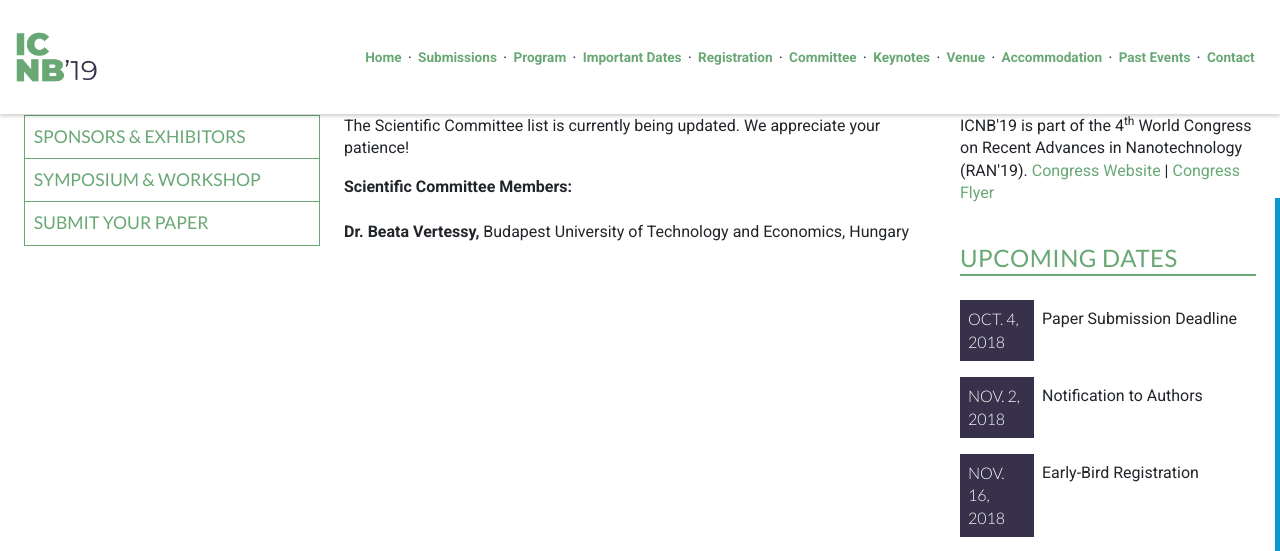
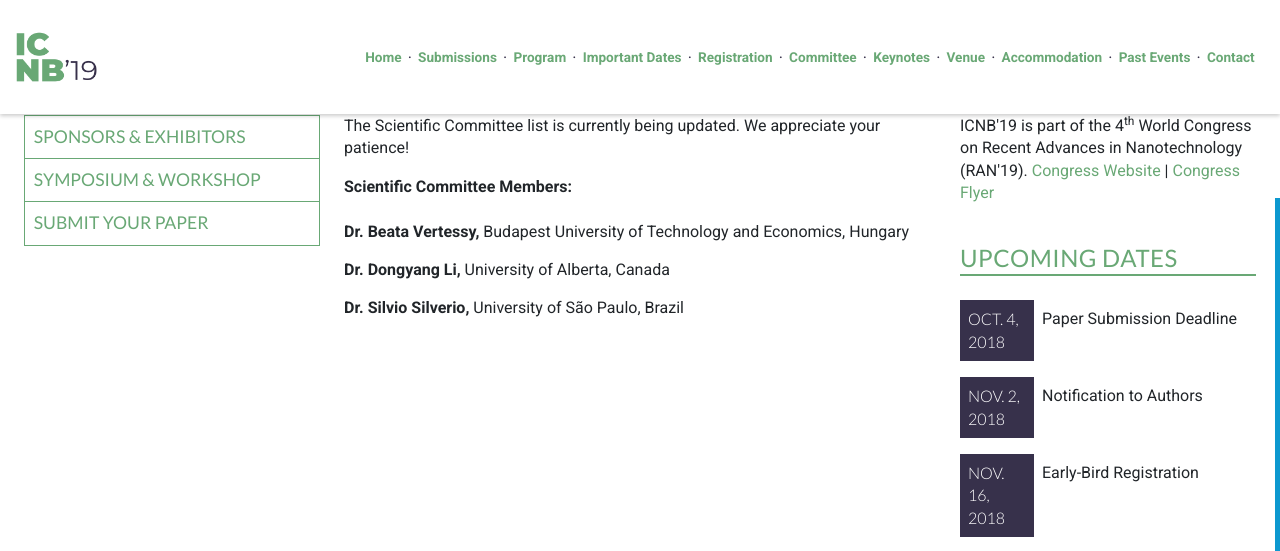
Before and after one commit to intaset/nbconference, a Jekyll site: the page built from committee.html, in a window 1280 px wide and 900 px high, scrolled down 389 px, cut to the strip 0-551 px from the top of the window. Built offline with Jekyll 4.4.1, drawn with Linux system fonts in a browser that asks for light colours; nearby versions of some CDN libraries; Markdown is read by kramdown in place of the engine named in the settings; comment, search, counter and statistics services are not loaded.

Commit message:
added committee members

```diff
--- a/committee.html
+++ b/committee.html
@@ -12,10 +12,12 @@ meta: The scientific committee members of ICNB.
 
     <p class="bold">Scientific Committee Members:</p><br>
     <p class="body"><b>Dr. Beata Vertessy,</b> Budapest University of Technology and Economics, Hungary</p>
+     <p class="body"><b>Dr. Dongyang Li,</b> University of Alberta, Canada</p>
+     <p class="body"><b>Dr. Silvio Silverio,</b>  University of São Paulo, Brazil</p>
 
     <!--<p class="body"><b>Dr. Alena Čejková,</b> University of Chemistry and Technology Prague, Czech Republic</p>
     <p class="body"><b>Dr. Peng Chen,</b> NTU, Singapore</p>
-    <p class="body"><b>Dr. Dongyang Li,</b> University of Alberta, Canada</p>-->
+   -->
 
   </div>
   </div>
```
Also changed, not shown: 1 other file.
